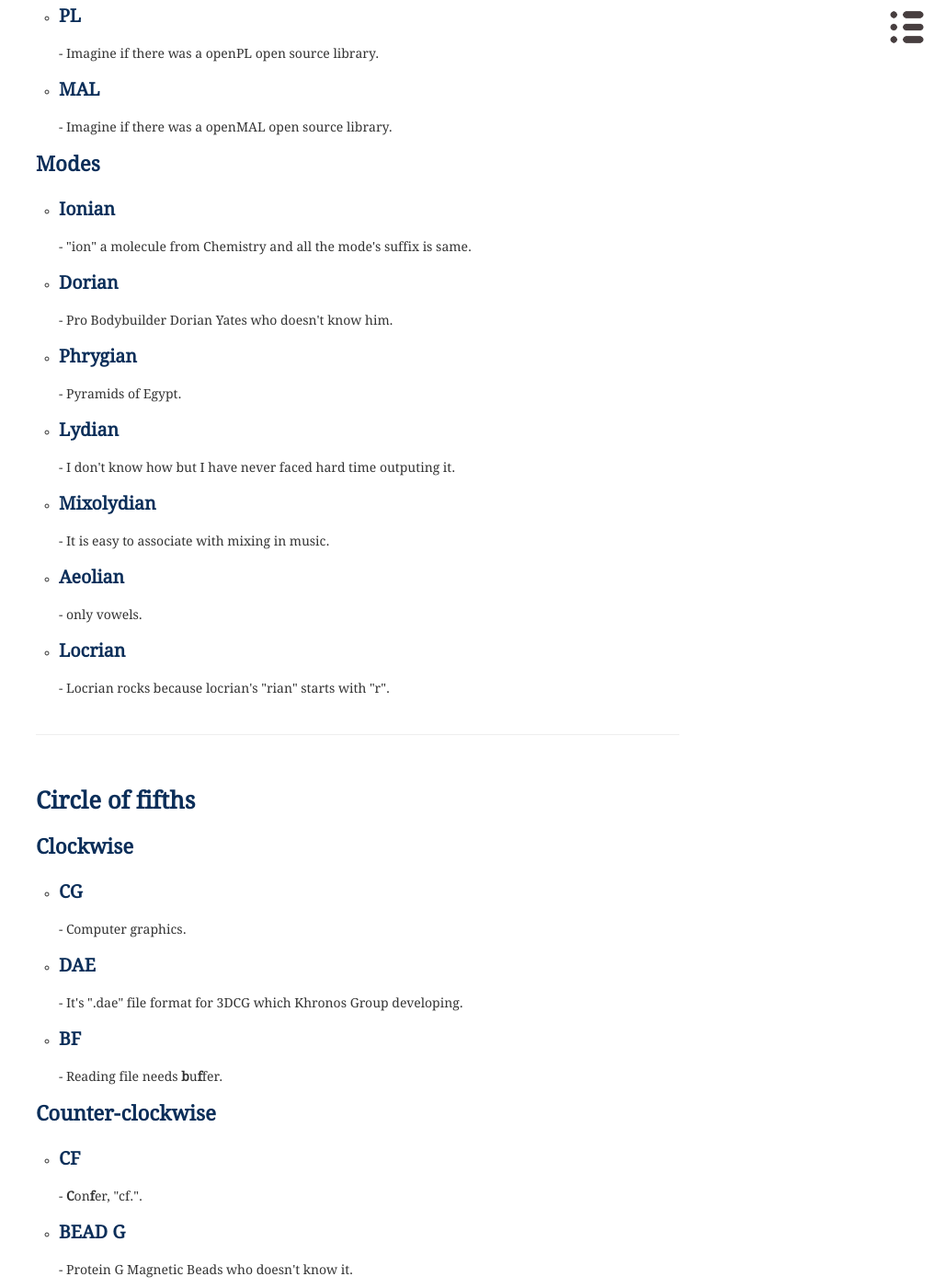
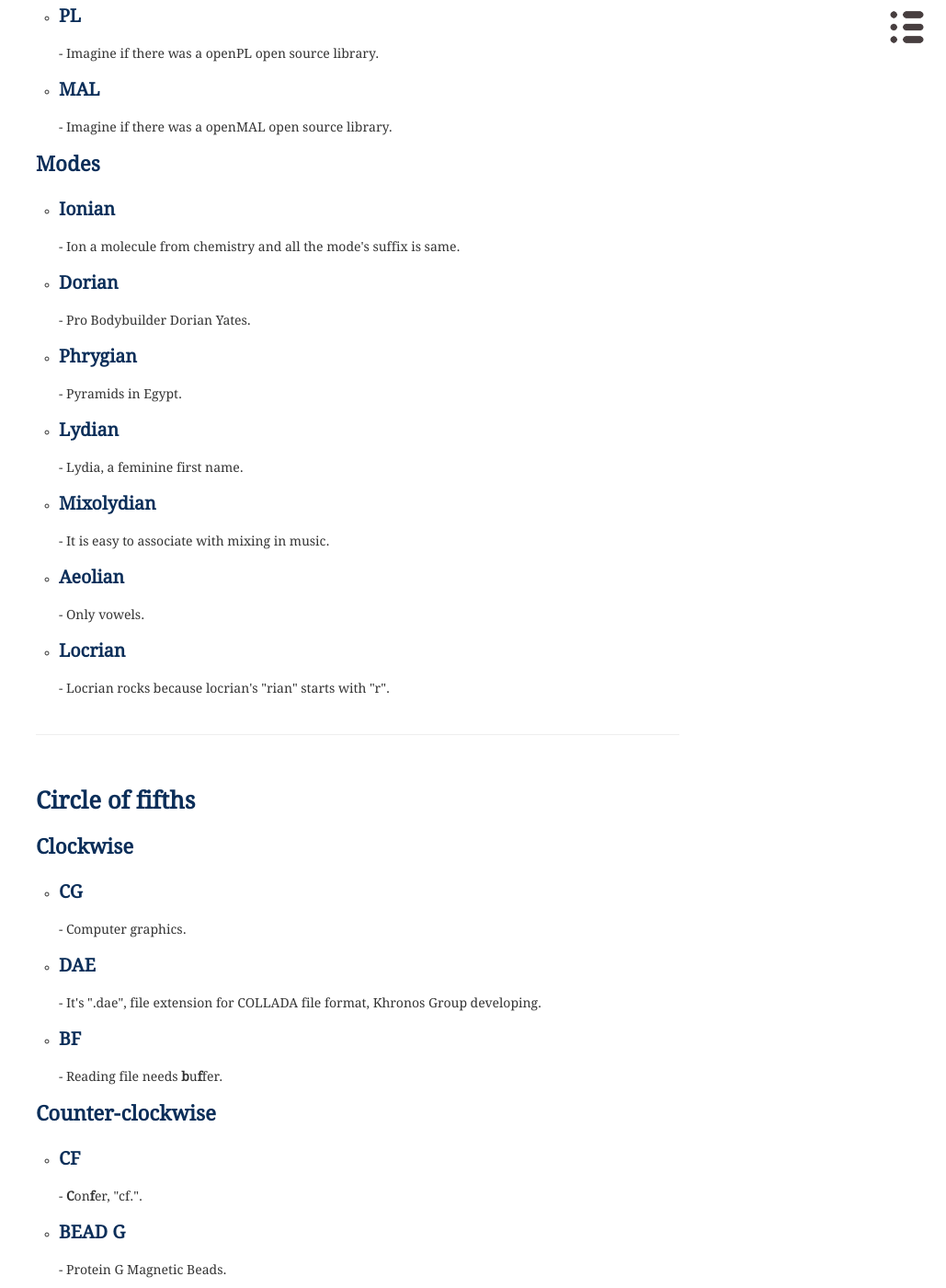
Before and after one commit to ishibashijun/ishibashijun.github.com, a Jekyll site: the page built from _posts/2016-5-7-musicTheory.how2memorise.html, in a window 1280 px wide and 1400 px high, scrolled down 402 px. Shown: the whole window at 92% size, without its empty margins (251-1280 px from the left). Built offline with Jekyll 4.4.1, drawn with Linux system fonts in a browser that asks for light colours.

Commit message:
fixed: correct some syntax mistakes and inappropriate expression

```diff
--- a/_posts/2016-5-7-musicTheory.how2memorise.html
+++ b/_posts/2016-5-7-musicTheory.how2memorise.html
@@ -17,12 +17,12 @@ keywords: [music theory, music]
 </ul>
 <h3>Modes</h3>
 <ul>
-    <li><h4>Ionian</h4> - "ion" a molecule from Chemistry and all the mode's suffix is same.</li>
-    <li><h4>Dorian</h4> - Pro Bodybuilder Dorian Yates who doesn't know him.</li>
-    <li><h4>Phrygian</h4> - Pyramids of Egypt.</li>
-    <li><h4>Lydian</h4> - I don't know how but I have never faced hard time outputing it.</li>
+    <li><h4>Ionian</h4> - Ion a molecule from chemistry and all the mode's suffix is same.</li>
+    <li><h4>Dorian</h4> - Pro Bodybuilder Dorian Yates.</li>
+    <li><h4>Phrygian</h4> - Pyramids in Egypt.</li>
+    <li><h4>Lydian</h4> - Lydia, a feminine first name.</li>
     <li><h4>Mixolydian</h4> - It is easy to associate with mixing in music.</li>
-    <li><h4>Aeolian</h4> - only vowels.</li>
+    <li><h4>Aeolian</h4> - Only vowels.</li>
     <li><h4>Locrian</h4> - Locrian rocks because locrian's "rian" starts with "r".</li>
 </ul>
 <br>
@@ -32,13 +32,13 @@ keywords: [music theory, music]
 <h3>Clockwise</h3>
 <ul>
     <li><h4>CG</h4> - Computer graphics.</li>
-    <li><h4>DAE</h4> - It's ".dae" file format for 3DCG which Khronos Group developing.</li>
+    <li><h4>DAE</h4> - It's ".dae", file extension for COLLADA file format, Khronos Group developing.</li>
     <li><h4>BF</h4> - Reading file needs <b>b</b>u<b>f</b>fer.</li>
 </ul>
 <h3>Counter-clockwise</h3>
 <ul>
     <li><h4>CF</h4> - <b>C</b>on<b>f</b>er, "cf.".</li>
-    <li><h4>BEAD G</h4> - Protein G Magnetic Beads who doesn't know it.</li>
+    <li><h4>BEAD G</h4> - Protein G Magnetic Beads.</li>
 </ul>
 <h3>Minor</h3>
 <ul>
```
